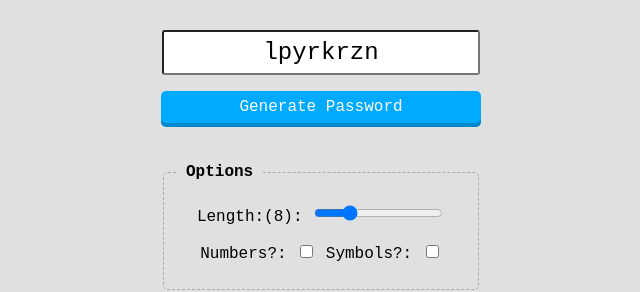
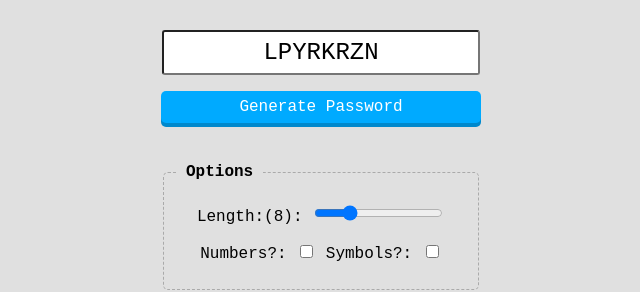
Before and after one commit to ChinatsuKawakami/passwordgenerator, a plain HTML site: page index.html in a window 1280 px wide. Shown: the full height of the page, 319-959 px from the left. Drawn offline with Linux system fonts and the light colour scheme.

Commit message:
0.0.5 Add the function to generate password including numbers or symbols randamly when the user clicks button and checkbox

```diff
--- a/index.html
+++ b/index.html
@@ -3,7 +3,7 @@
 Author : Chinatsu Kawakami
 Date : 2017 09 12
 description: this is the application the user can generate password when the user pushes button.
-Version 0.0.4 Add the function to generate password randamly when the user clicks button
+Version 0.0.5 Add the function to generate password including numbers or symbols randamly when the user clicks button and checkbox
 -->
 
 <!DOCTYPE html>
@@ -66,8 +66,8 @@ Version 0.0.4 Add the function to generate password randamly when the user click
        <legend>Options</legend>
        <p>Length:(<span id="label">8</span>): <input type="range" id="slider" value="8" min="4" max="20"></p>
        <p>
-          Numbers?: <input type="checkbox">
-          Symbols?: <input type="checkbox">
+          Numbers?: <input type="checkbox" id='numbers'>
+          Symbols?: <input type="checkbox" id='symbols'>
        </p>
     </fieldset>
   </div>
@@ -79,13 +79,26 @@ Version 0.0.4 Add the function to generate password randamly when the user click
     var slider = document.getElementById('slider');
     var label = document.getElementById('label');
     var result = document.getElementById('result');
+    var numbers = document.getElementById('numbers');
+    var Symbols = document.getElementById('Symbols');
 
     function getPassword()
     {
-    	var seed = 'abcdefghijklmnopqrstuvwxyz';
+    	var seed_letters = 'abcdefghijklmnopqrstuvwxyz';
+    	var seed_numbers = '0123456789';
+    	var seed_symbols = '!#$%&()';
     	var len = slider.value;
     	var pwd = '';
 
+    	seed = seed_letters.toUpperCase();
+    	if (numbers.checked == true)
+    	{
+    		seed += seed_numbers;
+    	}
+    	if (symbols.checked)
+    	{
+    		seed += seed_symbols;
+    	}
     	/*for(var i=0;i<len;i++)
     	{
 
```
